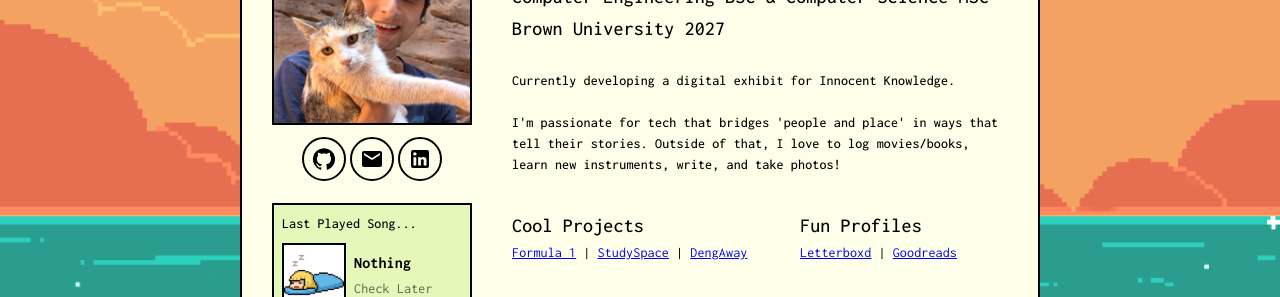
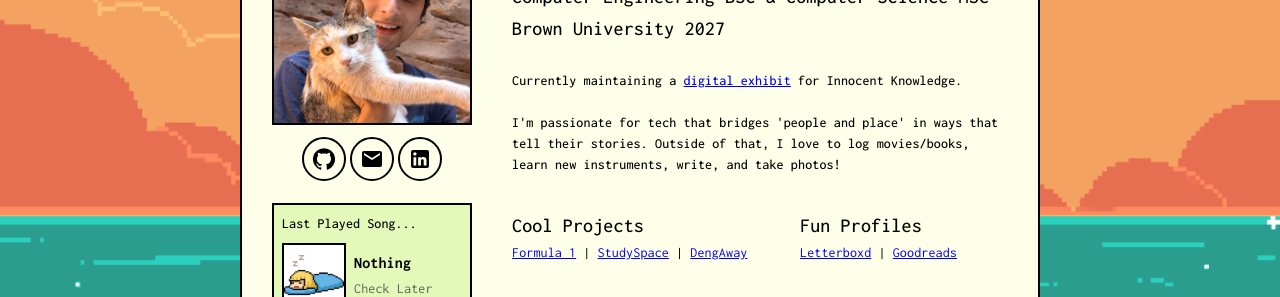
Before and after one commit to ztameem/portfolio, a React (Create React App) app: page / in a window 1280 px wide. Shown: the part 291-588 px from the top of the page. Built offline with nearby package versions, Linux system fonts and the light colour scheme; no server answers.

Commit message:
updated and added a hyperlink to Innocent knowledge

```diff
--- a/src/components/About.js
+++ b/src/components/About.js
@@ -144,7 +144,15 @@ function About() {
               fontSize: "14px",
             }}
           >
-            Currently developing a digital exhibit for Innocent Knowledge.
+            Currently maintaining a{" "}
+            <a
+              href="https://innocentknowledge.com/"
+              target="_blank"
+              rel="noopener noreferrer"
+            >
+              digital exhibit
+            </a>{" "}
+            for Innocent Knowledge.
             <br />
             <br /> I'm passionate for tech that bridges 'people and place' in
             ways that tell their stories. Outside of that, I love to log
```
